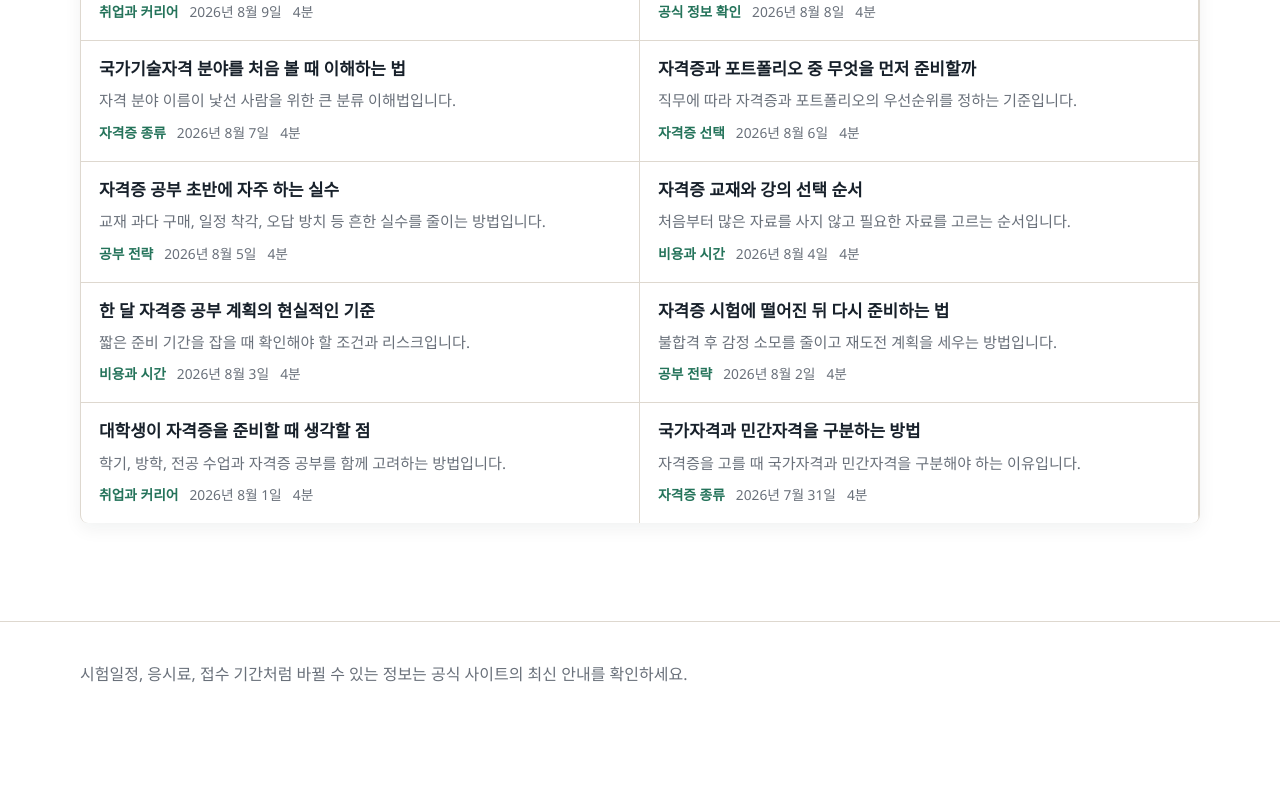
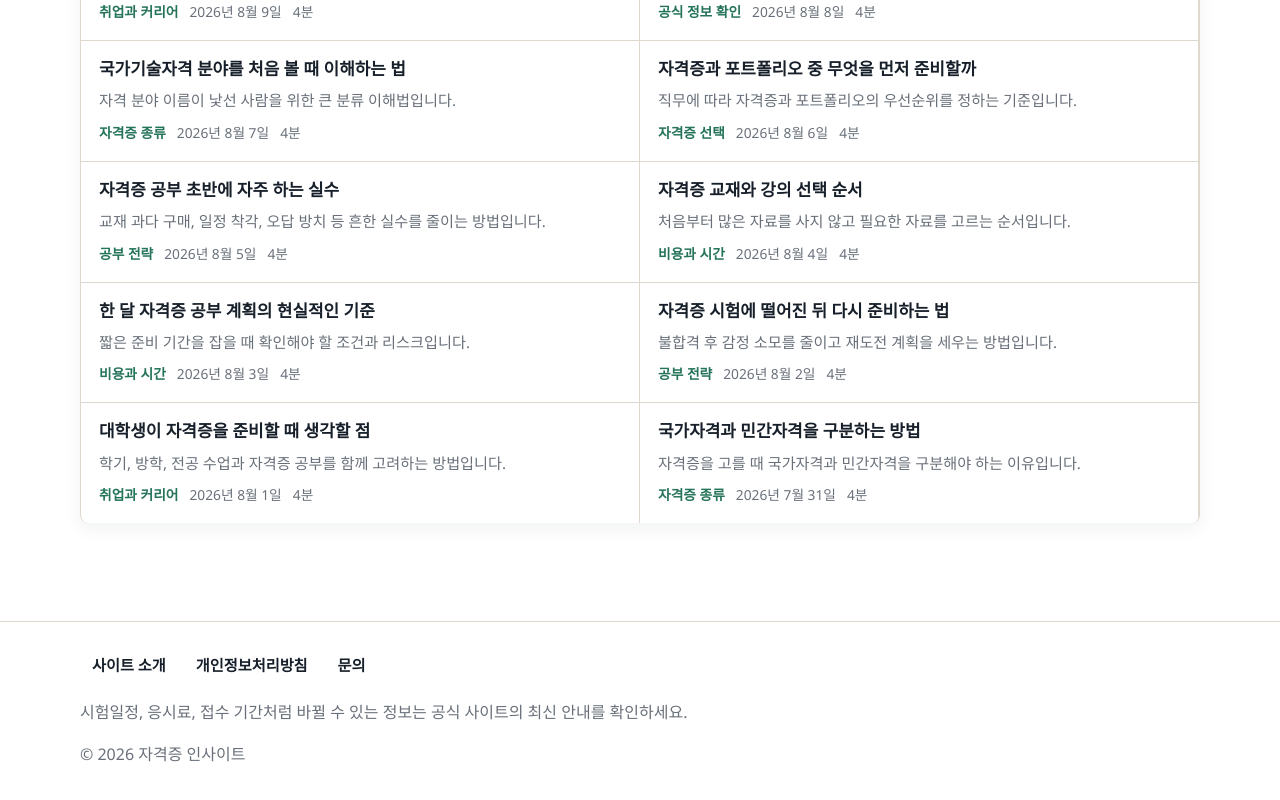
Before and after one commit to ssedol/info-revenue-engine, a Next.js app: page / in a window 1280 px wide. Shown: the part 2017-2817 px from the top of the page. Before the commit the page ends 2745 px from the top, so only its background shows below. Built offline with nearby package versions, Linux system fonts and the light colour scheme; no server answers.

Commit message:
feat: link trust pages from footer

```diff
--- a/src/app/layout.tsx
+++ b/src/app/layout.tsx
@@ -67,7 +67,13 @@ export default function RootLayout({ children }: Readonly<{ children: React.Reac
           <main className="content">{children}</main>
           <footer className="site-footer">
             <div className="site-footer__inner">
+              <nav className="site-nav" aria-label="사이트 안내">
+                <Link href="/about">사이트 소개</Link>
+                <Link href="/privacy-policy">개인정보처리방침</Link>
+                <Link href="/contact">문의</Link>
+              </nav>
               <p>시험일정, 응시료, 접수 기간처럼 바뀔 수 있는 정보는 공식 사이트의 최신 안내를 확인하세요.</p>
+              <p>© 2026 자격증 인사이트</p>
             </div>
           </footer>
           <Analytics />
```
